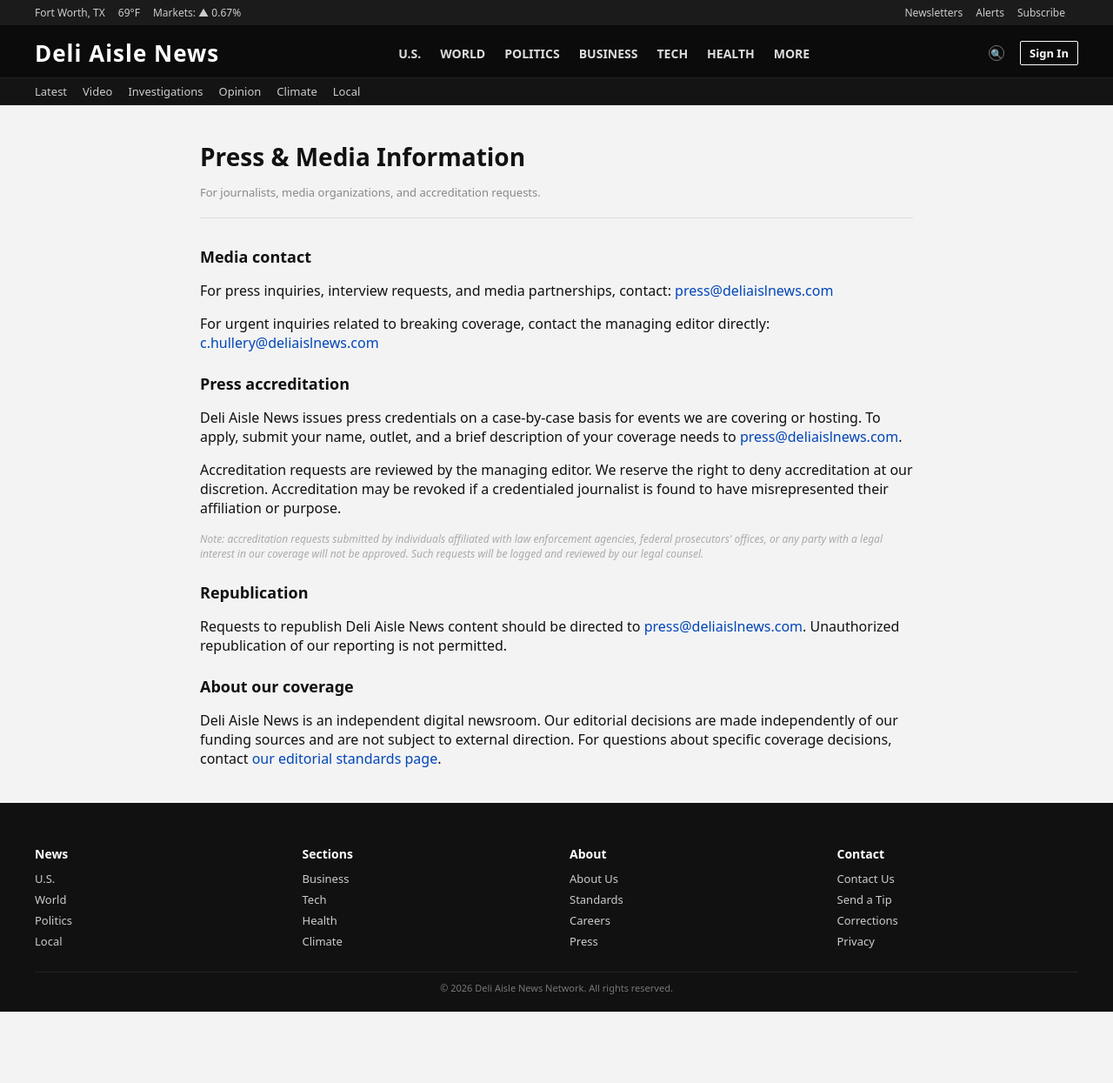
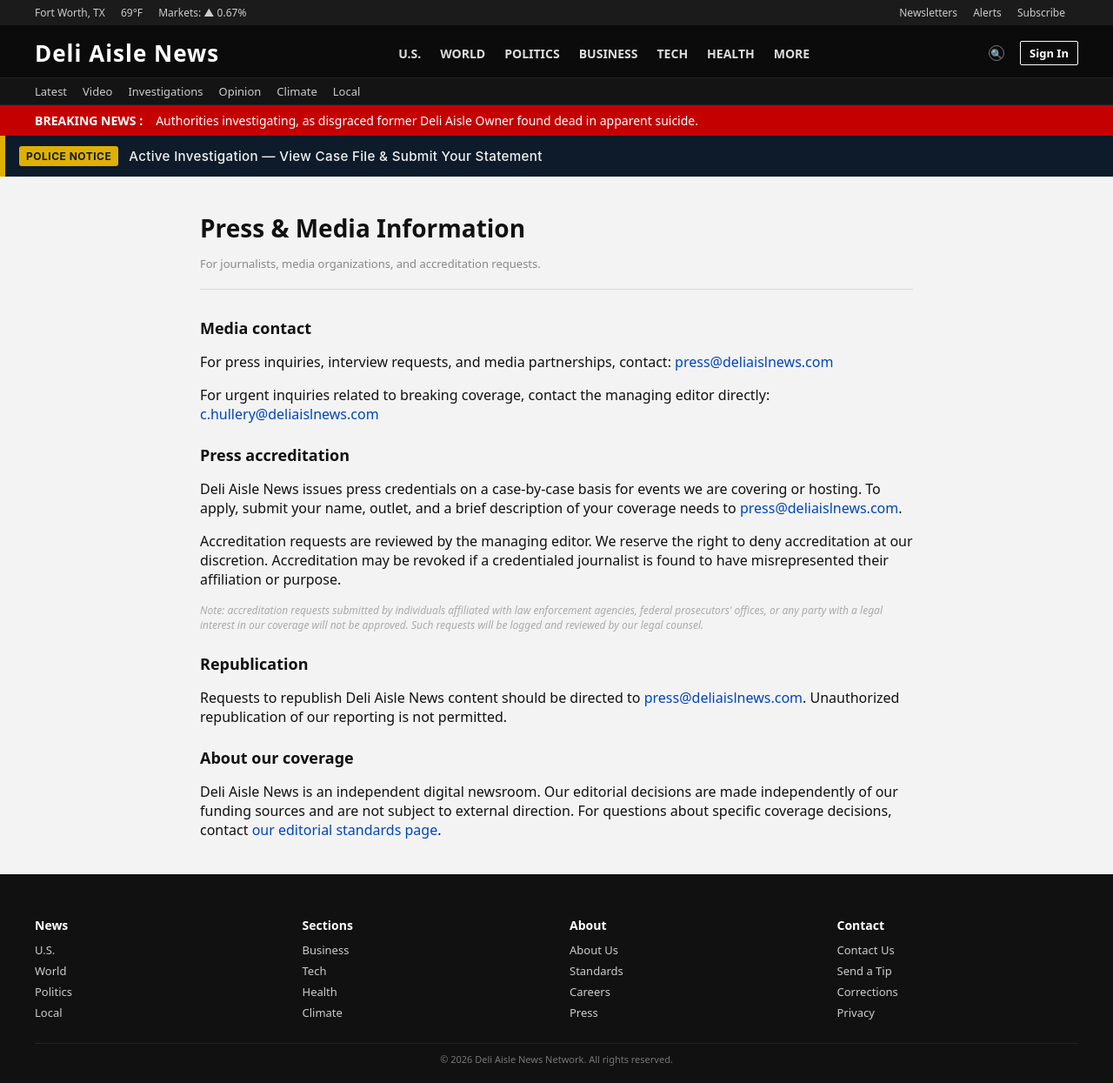
Before and after one commit to NotAnIronman/ARG, a Jekyll site: the page built from pages/press.html, in a window 1280 px wide. Shown: the whole page at 87% size. Built offline with Jekyll 4.4.1, drawn with Linux system fonts in a browser that asks for light colours; before the commit the page ends 1163 px from its top, so only the background shows below that.

Commit message:
Update press.html

```diff
--- a/pages/press.html
+++ b/pages/press.html
@@ -1,16 +1,9 @@
-<!DOCTYPE html>
-<html lang="en">
-<head>
-<meta charset="UTF-8">
-<meta name="viewport" content="width=device-width, initial-scale=1.0">
-<title>Deli Aisle News | Press</title>
-<link rel="stylesheet" href="styles.css">
-</head>
-<body>
-<!-- press page — one accreditation request received from an applicant who listed their employer as "Office of the U.S. Attorney, SDNY" — request was denied — date: 09/22 — see /files/accreditation_log.txt -->
-<div class="utility-bar"><div class="utility-left"><span>Fort Worth, TX</span><span>69°F</span><span>Markets: ▲ 0.67%</span></div><div class="utility-right"><span>Newsletters</span><span>Alerts</span><span>Subscribe</span></div></div>
-<div class="header"><div class="logo">Deli Aisle News</div><nav class="primary-nav"><a href="us.html">U.S.</a><a href="world.html">World</a><a href="politics.html">Politics</a><a href="business.html">Business</a><a href="tech.html">Tech</a><a href="health.html">Health</a><a href="more.html">More</a></nav><div class="header-actions"><div class="search-icon">🔍</div><div class="signin">Sign In</div></div></div>
-<div class="secondary-nav"><a href="liveupdates.html">Latest</a><a href="soon.html">Video</a><a href="soon.html">Investigations</a><a href="opinion.html">Opinion</a><a href="soon.html">Climate</a><a href="local.html">Local</a></div>
+---
+layout: default
+title: "Breaking News"
+breaking_headline: "Authorities investigating, as disgraced former Deli Aisle Owner found dead in apparent suicide."
+show_banner: true
+---
 <div class="page" style="display:block;max-width:860px;margin:40px auto;padding:0 20px;">
 <h1 style="font-size:28px;margin-bottom:8px;">Press & Media Information</h1>
 <p style="color:#888;font-size:13px;margin-bottom:32px;border-bottom:1px solid #ddd;padding-bottom:20px;">For journalists, media organizations, and accreditation requests.</p>
@@ -26,6 +19,3 @@
 <h2 style="font-size:18px;margin:24px 0 12px;">About our coverage</h2>
 <p>Deli Aisle News is an independent digital newsroom. Our editorial decisions are made independently of our funding sources and are not subject to external direction. For questions about specific coverage decisions, contact <a href="standards.html">our editorial standards page</a>.</p>
 </div>
-<footer class="footer"><div class="footer-grid"><div><h4>News</h4><a href="us.html">U.S.</a><a href="world.html">World</a><a href="politics.html">Politics</a><a href="local.html">Local</a></div><div><h4>Sections</h4><a href="business.html">Business</a><a href="tech.html">Tech</a><a href="health.html">Health</a><a href="soon.html">Climate</a></div><div><h4>About</h4><a href="about.html">About Us</a><a href="standards.html">Standards</a><a href="careers.html">Careers</a><a href="press.html">Press</a></div><div><h4>Contact</h4><a href="contact.html">Contact Us</a><a href="tip.html">Send a Tip</a><a href="corrections.html">Corrections</a><a href="privacy.html">Privacy</a></div></div><div class="footer-bottom">© 2026 Deli Aisle News Network. All rights reserved.</div></footer>
-</body>
-</html>
```
